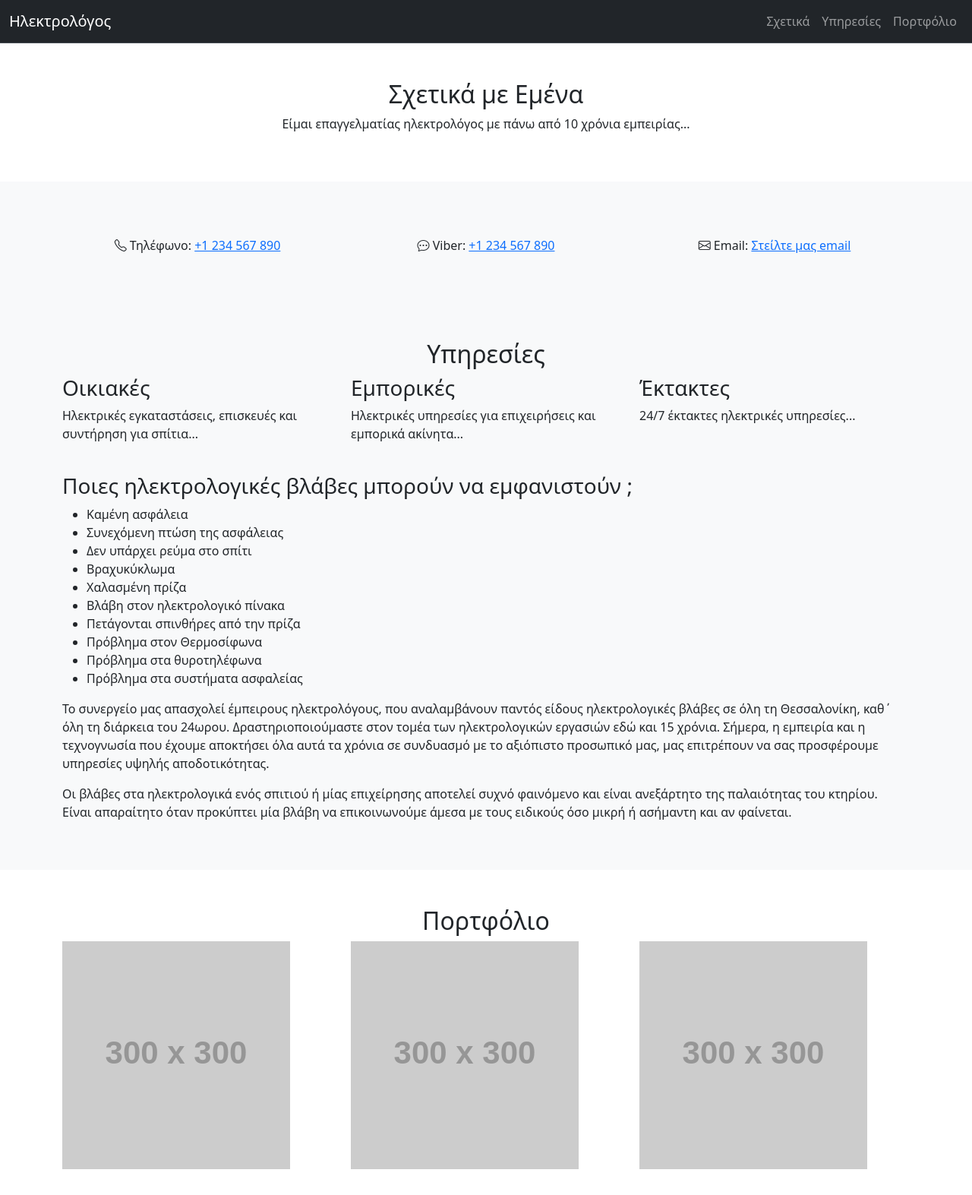
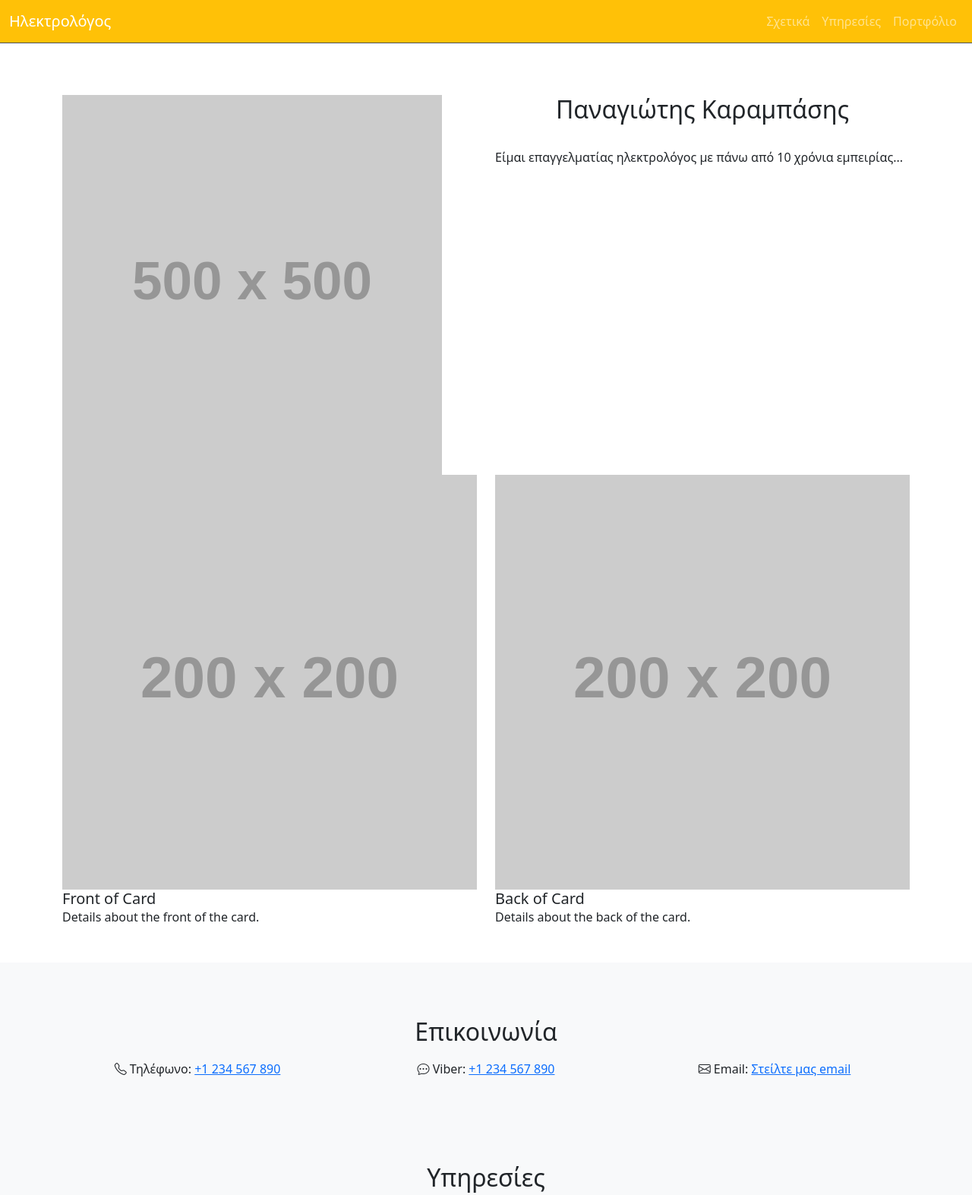
Before and after one commit to kvasilopoulos/karabasis, a plain HTML site: page index.html in a window 1280 px wide. Shown: the top 1573 px of the page at 76% size. Drawn offline with nearby package versions, Linux system fonts and the light colour scheme; placeholder pictures from the web are drawn by us.

```diff
--- a/index.html
+++ b/index.html
@@ -1,18 +1,23 @@
 <!doctype html>
 <html lang="el">
+
 <head>
   <meta charset="utf-8">
   <meta name="viewport" content="width=device-width, initial-scale=1">
   <title>Υπηρεσίες Ηλεκτρολόγου</title>
-    <link href="https://cdn.jsdelivr.net/npm/bootstrap@5.3.3/dist/css/bootstrap.min.css" rel="stylesheet" integrity="sha384-QWTKZyjpPEjISv5WaRU9OFeRpok6YctnYmDr5pNlyT2bRjXh0JMhjY6hW+ALEwIH" crossorigin="anonymous">
-    <link rel="stylesheet" href="https://cdnjs.cloudflare.com/ajax/libs/bootstrap-icons/1.8.1/font/bootstrap-icons.min.css">
+  <link href="https://cdn.jsdelivr.net/npm/bootstrap@5.3.3/dist/css/bootstrap.min.css" rel="stylesheet"
+    integrity="sha384-QWTKZyjpPEjISv5WaRU9OFeRpok6YctnYmDr5pNlyT2bRjXh0JMhjY6hW+ALEwIH" crossorigin="anonymous">
+  <link rel="stylesheet"
+    href="https://cdnjs.cloudflare.com/ajax/libs/bootstrap-icons/1.8.1/font/bootstrap-icons.min.css">
 </head>
+
 <body>
   <!-- Navigation Bar -->
-    <nav class="navbar navbar-expand-lg bg-dark border-bottom border-body" data-bs-theme="dark">
+  <nav class="navbar navbar-expand-lg bg-warning border-bottom border-body" data-bs-theme="dark">
     <div class="container-fluid">
       <a class="navbar-brand" href="#">Ηλεκτρολόγος</a>
-        <button class="navbar-toggler" type="button" data-bs-toggle="collapse" data-bs-target="#navbarNav" aria-controls="navbarNav" aria-expanded="false" aria-label="Toggle navigation">
+      <button class="navbar-toggler" type="button" data-bs-toggle="collapse" data-bs-target="#navbarNav"
+        aria-controls="navbarNav" aria-expanded="false" aria-label="Toggle navigation">
         <span class="navbar-toggler-icon"></span>
       </button>
       <div class="collapse navbar-collapse" id="navbarNav">
@@ -34,19 +39,53 @@
     </div>
   </nav>
 
+  <!-- New Section with 2 Columns -->
+  <section id="new-section" class="py-5">
+    <div class="container" style="padding-top:20px;">
+      <div class="row">
+        <div class="col-md-6">
+          <img src="https://via.placeholder.com/500" class="img-fluid" alt="Sample Image">
+        </div>
+        <div class="col-md-6">
+          <h2 class="text-center">Παναγιώτης Καραμπάσης</h2>
+          <br>
+          <p>Είμαι επαγγελματίας ηλεκτρολόγος με πάνω από 10 χρόνια εμπειρίας...</p>
+        </div>
+        <div class="col-md-6">
+
+          <img src="https://via.placeholder.com/200" class="card-img-top" alt="Front of Card">
+          <div class="card-body">
+            <h5 class="card-title">Front of Card</h5>
+            <p class="card-text">Details about the front of the card.</p>
+          </div>
+        </div>
+        <div class="col-md-6">
+          <img src="https://via.placeholder.com/200" class="card-img-top" alt="Back of Card">
+          <div class="card-body">
+            <h5 class="card-title">Back of Card</h5>
+            <p class="card-text">Details about the back of the card.</p>
+          </div>
+        </div>
+      </div>
+    </div>
+  </section>
+
   <!-- About Section -->
-    <section id="about" class="py-5">
+  <!-- <section id="about" class="py-5">
     <div class="container">
       <h2 class="text-center">Σχετικά με Εμένα</h2>
       <p class="text-center">Είμαι επαγγελματίας ηλεκτρολόγος με πάνω από 10 χρόνια εμπειρίας...</p>
     </div>
-    </section>
+  </section> -->
 
   <!-- Contact Section -->
   <section id="contact" class="py-5 bg-light position-relative">
     <div class="container">
       <div class="row mt-4 wpb_wrapper d-flex justify-content-center">
-          <div class="col-md-4 text-center">
+        <h2 class="text-center">Επικοινωνία</h2>
+        <div style="padding-bottom:10px;"></div>
+
+        <div class=" col-md-4 text-center">
           <p><i class="bi bi-telephone"></i> Τηλέφωνο: <a href="tel:+1234567890">+1 234 567 890</a></p>
         </div>
         <div class="col-md-4 text-center">
@@ -58,6 +97,8 @@
       </div>
     </div>
   </section>
+
+
 
   <!-- Services Section -->
   <section id="services" class="py-5 bg-light">
@@ -92,10 +133,15 @@
           <li>Πρόβλημα στα συστήματα ασφαλείας</li>
         </ul>
         <p>
-            Το συνεργείο μας απασχολεί έμπειρους ηλεκτρολόγους, που αναλαμβάνουν παντός είδους ηλεκτρολογικές βλάβες σε όλη τη Θεσσαλονίκη, καθ΄ όλη τη διάρκεια του 24ωρου. Δραστηριοποιούμαστε στον τομέα των ηλεκτρολογικών εργασιών εδώ και 15 χρόνια. Σήμερα, η εμπειρία και η τεχνογνωσία που έχουμε αποκτήσει όλα αυτά τα χρόνια σε συνδυασμό με το αξιόπιστο προσωπικό μας, μας επιτρέπουν να σας προσφέρουμε υπηρεσίες υψηλής αποδοτικότητας.
+          Το συνεργείο μας απασχολεί έμπειρους ηλεκτρολόγους, που αναλαμβάνουν παντός είδους ηλεκτρολογικές βλάβες σε
+          όλη τη Θεσσαλονίκη, καθ΄ όλη τη διάρκεια του 24ωρου. Δραστηριοποιούμαστε στον τομέα των ηλεκτρολογικών
+          εργασιών εδώ και 15 χρόνια. Σήμερα, η εμπειρία και η τεχνογνωσία που έχουμε αποκτήσει όλα αυτά τα χρόνια σε
+          συνδυασμό με το αξιόπιστο προσωπικό μας, μας επιτρέπουν να σας προσφέρουμε υπηρεσίες υψηλής αποδοτικότητας.
         </p>
         <p>
-            Οι βλάβες στα ηλεκτρολογικά ενός σπιτιού ή μίας επιχείρησης αποτελεί συχνό φαινόμενο και είναι ανεξάρτητο της παλαιότητας του κτηρίου. Είναι απαραίτητο όταν προκύπτει μία βλάβη να επικοινωνούμε άμεσα με τους ειδικούς όσο μικρή ή ασήμαντη και αν φαίνεται.
+          Οι βλάβες στα ηλεκτρολογικά ενός σπιτιού ή μίας επιχείρησης αποτελεί συχνό φαινόμενο και είναι ανεξάρτητο της
+          παλαιότητας του κτηρίου. Είναι απαραίτητο όταν προκύπτει μία βλάβη να επικοινωνούμε άμεσα με τους ειδικούς όσο
+          μικρή ή ασήμαντη και αν φαίνεται.
         </p>
       </div>
     </div>
@@ -135,7 +181,12 @@
     </div>
   </footer>
 
-    <script src="https://cdn.jsdelivr.net/npm/@popperjs/core@2.11.8/dist/umd/popper.min.js" integrity="sha384-I7E8VVD/ismYTF4hNIPjVp/Zjvgyol6VFvRkX/vR+Vc4jQkC+hVqc2pM8ODewa9r" crossorigin="anonymous"></script>
-    <script src="https://cdn.jsdelivr.net/npm/bootstrap@5.3.3/dist/js/bootstrap.min.js" integrity="sha384-0pUGZvbkm6XF6gxjEnlmuGrJXVbNuzT9qBBavbLwCsOGabYfZo0T0to5eqruptLy" crossorigin="anonymous"></script>
+  <script src="https://cdn.jsdelivr.net/npm/@popperjs/core@2.11.8/dist/umd/popper.min.js"
+    integrity="sha384-I7E8VVD/ismYTF4hNIPjVp/Zjvgyol6VFvRkX/vR+Vc4jQkC+hVqc2pM8ODewa9r"
+    crossorigin="anonymous"></script>
+  <script src="https://cdn.jsdelivr.net/npm/bootstrap@5.3.3/dist/js/bootstrap.min.js"
+    integrity="sha384-0pUGZvbkm6XF6gxjEnlmuGrJXVbNuzT9qBBavbLwCsOGabYfZo0T0to5eqruptLy"
+    crossorigin="anonymous"></script>
 </body>
+
 </html>
```
Lines whose indentation alone changed are shown as unchanged.
